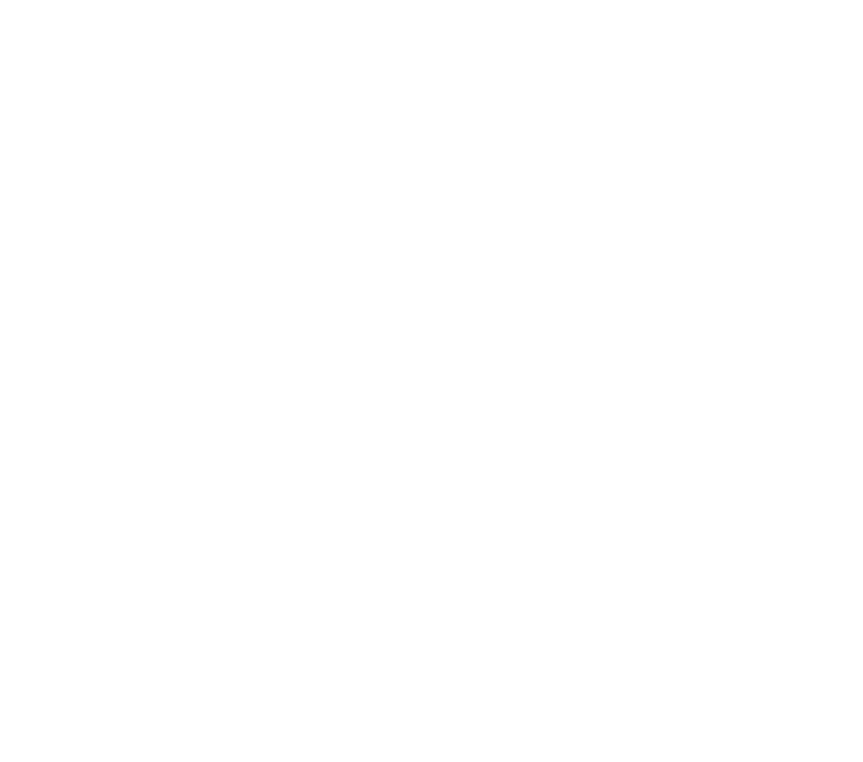
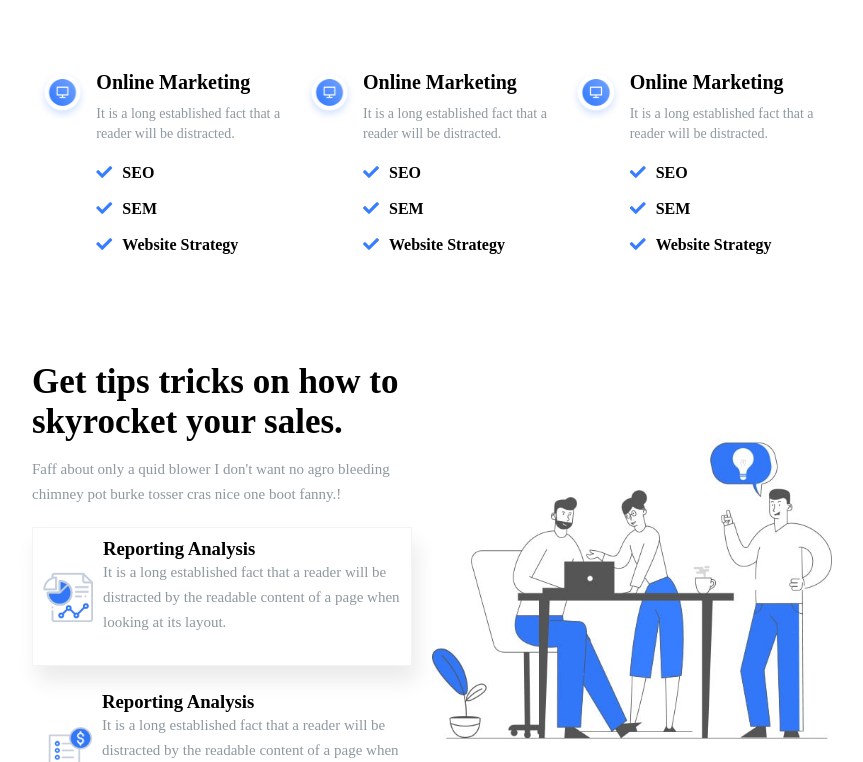
Before and after one commit to ABoni14/proj-html-vuejs, a Vue app: page / in a window 1280 px wide. Shown: the part 489-1251 px from the top of the page, without its empty margins (208-1071 px from the left). Before the commit the page ends 800 px from the top, so only its background shows below. Built offline with nearby package versions, Linux system fonts and the light colour scheme; a small style sheet from the web is missing.

Commit message:
font-family, marketing section, tips section

```diff
--- a/package.json
+++ b/package.json
@@ -8,6 +8,7 @@
     "lint": "vue-cli-service lint"
   },
   "dependencies": {
+    "@fontsource/actor": "^4.5.0",
     "core-js": "^3.6.5",
     "vue": "^2.6.11"
   },
--- /dev/null
+++ b/src/assets/data/OnlineMarketingData.js
@@ -0,0 +1,18 @@
+export default
+[
+  {
+    title: "Online Marketing",
+    description: "It is a long established fact that a reader will be distracted.",
+    role: ["SEO", "SEM", "Website Strategy", "Social management"]
+  },
+  {
+    title: "Online Marketing",
+    description: "It is a long established fact that a reader will be distracted.",
+    role: ["SEO", "SEM", "Website Strategy", "Social management"]
+  },
+  {
+    title: "Online Marketing",
+    description: "It is a long established fact that a reader will be distracted.",
+    role: ["SEO", "SEM", "Website Strategy", "Social management"]
+  }
+]
--- a/src/assets/style/generals.scss
+++ b/src/assets/style/generals.scss
@@ -1,7 +1,13 @@
+@import "~@fontsource/actor/index.css";
+
 *{
   margin: 0;
   padding: 0;
   box-sizing: border-box;
+}
+
+body{
+  font-family: "Actor";
 }
 
 .button{
--- a/src/assets/style/vars.scss
+++ b/src/assets/style/vars.scss
@@ -1,3 +1,5 @@
 $primary-color: #377dff;
 $secondary-bg: #f2f7ff;
-$secondary-text-color: #8e989f
+$secondary-text-color: #8e989f;
+$border-color: #f2f3f2;
+$shadow-color: #ebebeb
--- a/src/components/Main.vue
+++ b/src/components/Main.vue
@@ -1,12 +1,21 @@
 <template>
   <main>
-
+    <OnlineMarketing />
+    <TipsSection />
   </main>
 </template>
 
 <script>
+import OnlineMarketing from "./OnlineMarketing.vue"
+import TipsSection from "./TipsSection.vue"
+
 export default {
-  name: "Main"
+  name: "Main",
+
+  components:{
+    OnlineMarketing,
+    TipsSection
+  }
 }
 </script>
 
--- /dev/null
+++ b/src/components/OnlineMarketing.vue
@@ -0,0 +1,87 @@
+<template>
+  <section class="container-1000">
+    <div
+    v-for="(data, index) in OnlineMarketing"
+    :key="`top-card${index}`"
+    class="card">
+      <div class="left-card">
+        <img src="../assets/img/24.png" alt="">
+      </div>
+      <div class="right-card">
+        <h3>{{data.title}}</h3>
+        <p>{{data.description}}</p>
+        <ul>
+          <li
+          v-for="(role, index) in OnlineMarketing"
+          :key="index"
+          >
+            <i class="fas fa-check"></i>{{role.role[index]}}
+          </li>
+        </ul>
+      </div>
+    </div>
+  </section>
+</template>
+
+<script>
+import OnlineMarketing from "../assets/data/OnlineMarketingData";
+
+export default {
+  name: "OnlineMarketing",
+
+  data(){
+    return{
+      OnlineMarketing
+    }
+  }
+}
+</script>
+
+<style lang="scss" scoped>
+@import "../assets/style/vars.scss";
+
+section{
+  display: flex;
+  flex-wrap: wrap;
+  margin-top: 100px;
+  margin-bottom: 100px;
+  .card{
+    width: calc(100% / 3 - 10px);
+    margin: 0 5px;
+    height: 100%;
+    .left-card{
+      float: left;
+      width: 20%;
+      img{
+        width: 100%;
+      }
+    }
+    .right-card{
+      padding-left: 8px;
+      float: left;
+      width: 80%;
+      h3{
+        font-size: 20px;
+        margin-bottom: 10px;
+      }
+      p{
+        color: $secondary-text-color;
+        margin-bottom: 10px;
+        line-height: 20px;
+        font-size: 14px;
+        font-weight: 500;
+      }
+      ul{
+        list-style: none;
+        li{
+          font-weight: 700;
+          i{
+            color: $primary-color;
+            padding: 10px 10px 10px 0;
+          }
+        }
+      }
+    }
+  }
+}
+</style>
--- /dev/null
+++ b/src/components/TipsSection.vue
@@ -0,0 +1,78 @@
+<template>
+  <section class="container-1000">
+    <div class="left-content">
+      <h2>Get tips tricks on how to skyrocket your sales.</h2>
+      <p>Faff about only a quid blower I don't want no agro bleeding chimney pot burke tosser cras nice one boot fanny.!</p>
+      <div class="box box-active">
+        <img src="../assets/img/510.png" alt="">
+        <div class="text-contain">
+          <h3>Reporting Analysis</h3>
+          <p>It is a long established fact that a reader will be distracted by the readable content of a page when looking at its layout.</p>
+        </div>
+      </div>
+      <div class="box">
+        <img src="../assets/img/511.png" alt="">
+        <div class="text-contain">
+          <h3>Reporting Analysis</h3>
+          <p>It is a long established fact that a reader will be distracted by the readable content of a page when looking at its layout.</p>
+        </div>
+      </div>
+    </div>
+    <div class="right-content">
+      <img src="../assets/img/509.jpeg" alt="">
+    </div>
+  </section>
+</template>
+
+<script>
+export default {
+  name: "TipsSection"
+}
+</script>
+
+<style lang="scss" scoped>
+@import "../assets/style/vars.scss";
+
+section{
+  .left-content,
+  .right-content{
+    float: left;
+    width: 50%;
+  }
+  .left-content{
+    padding-right: 20px;
+    h2{
+      font-size: 35px;
+      font-weight: 600;
+      margin-bottom: 15px;
+    }
+    p{
+      color: $secondary-text-color;
+      font-size: 15px;
+      line-height: 25px;
+      margin-bottom: 20px;
+    }
+    .box{
+      display: flex;
+      align-items: center;
+      padding: 10px;
+      &.box-active{
+        border: 1px solid $border-color;
+        box-shadow: 5px 15px 20px $shadow-color;
+        margin-bottom: 15px;
+      }
+      img{
+        width: 50px;
+        height: 50px;
+        margin-right: 10px;
+      }
+    }
+  }
+  .right-content{
+    img{
+      margin-top: 60px;
+      width: 100%;
+    }
+  }
+}
+</style>
```
Also changed, not shown: 1 other file (tests, documents, lock files or other folders).
